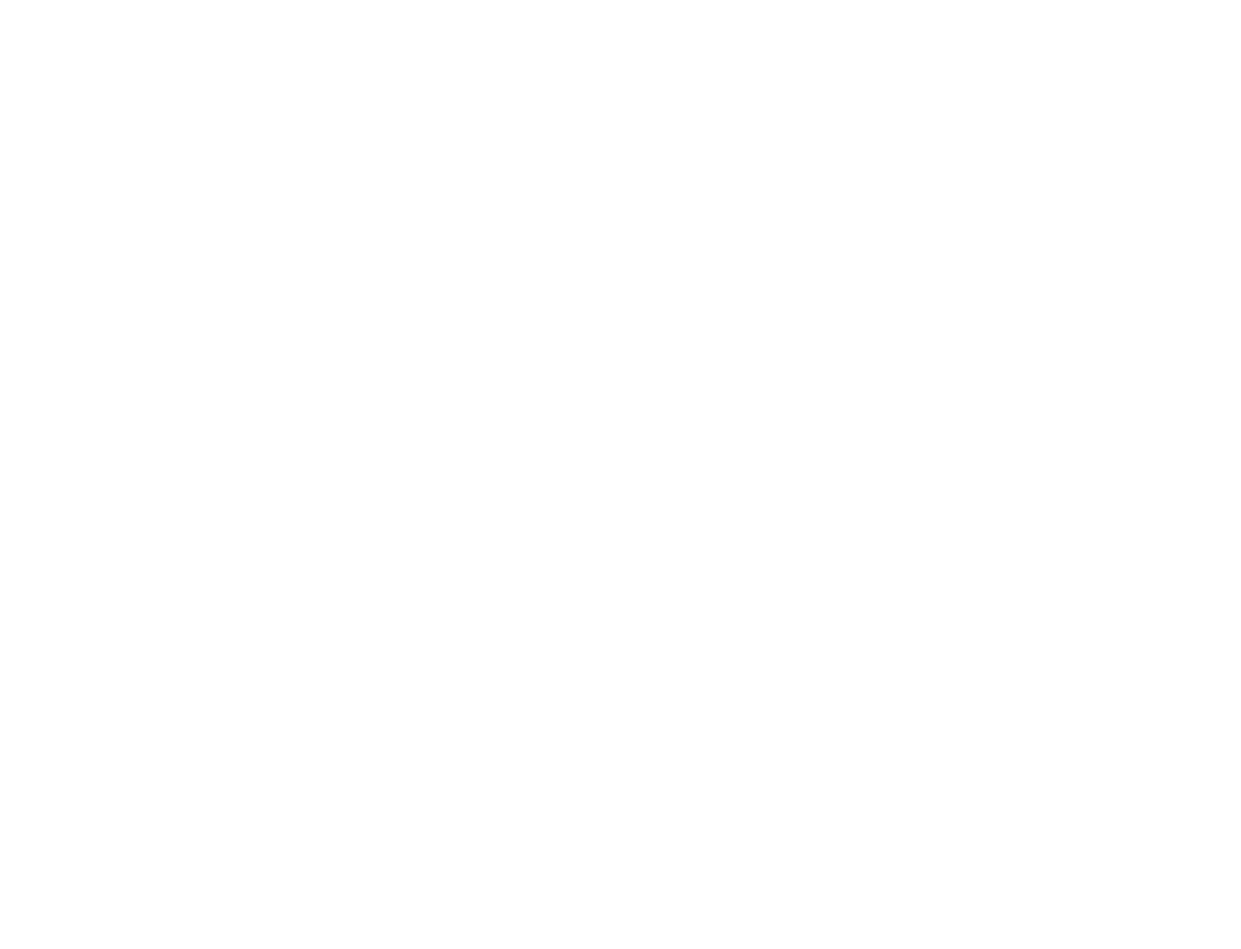
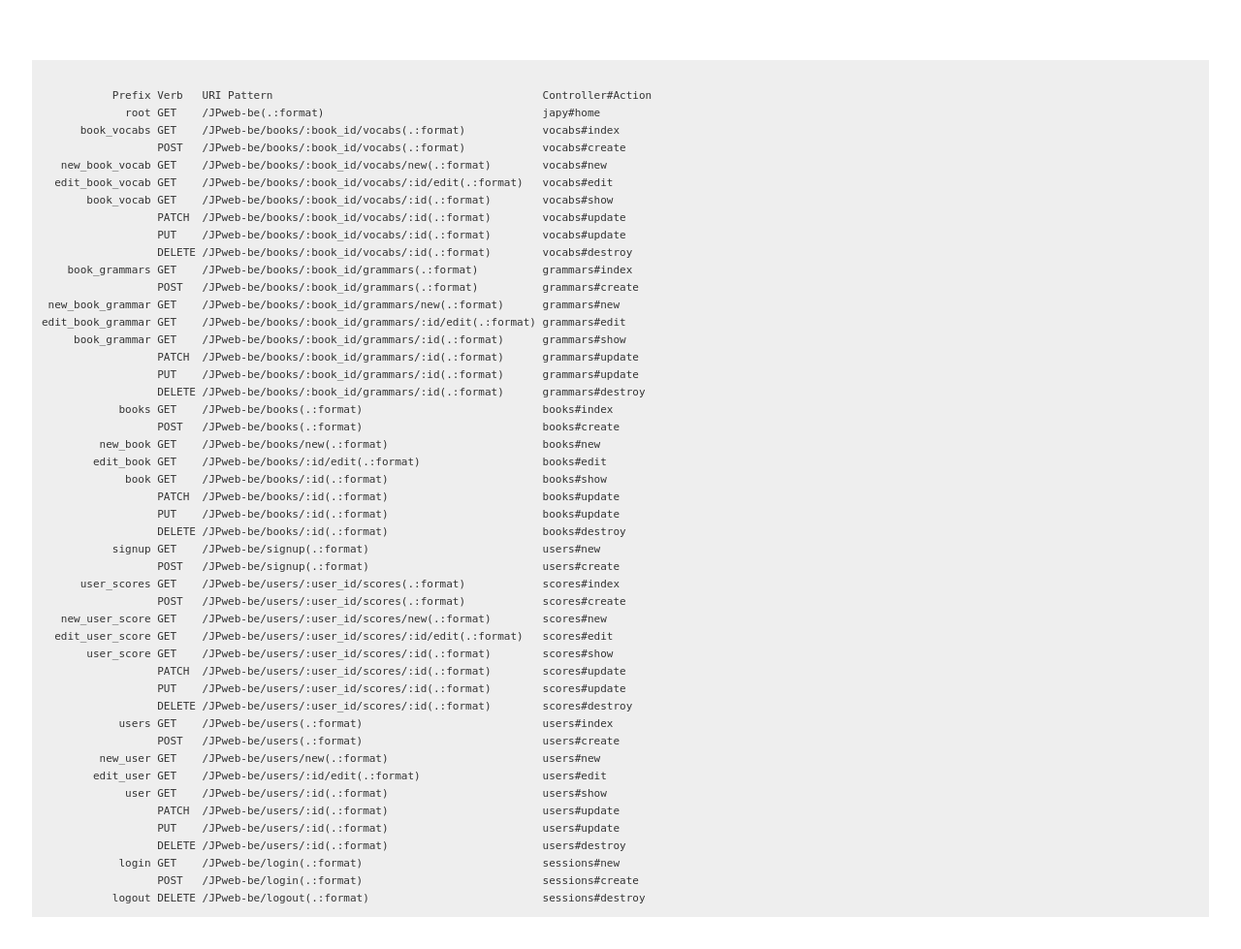
Before and after one commit to nambn/Japy, a Rails app: page /JPweb-be in a window 1280 px wide. Before the commit the page is empty. Shown: the whole page at 97% size. Before the commit the page ends 800 px from the top, so only its background shows below. Run offline with Rails 7, Linux system fonts and the light colour scheme; style sheets or scripts are compiled from the project's sources; parts of the project's set-up code (start-up, migrations or seed data) failed here and were passed over.

Commit message:
Add book controller

```diff
--- /dev/null
+++ b/app/controllers/books_controller.rb
@@ -0,0 +1,6 @@
+class BooksController < ApplicationController
+
+	def index
+		@book = Book.
+	end
+end
--- /dev/null
+++ b/app/helpers/books_helper.rb
@@ -0,0 +1,2 @@
+module BooksHelper
+end
--- a/app/views/japy/home.html.erb
+++ b/app/views/japy/home.html.erb
@@ -0,0 +1,51 @@
+<% provide(:title, 'Home') %>
+
+<pre>
+           Prefix Verb   URI Pattern                                          Controller#Action
+             root GET    /JPweb-be(.:format)                                  japy#home
+      book_vocabs GET    /JPweb-be/books/:book_id/vocabs(.:format)            vocabs#index
+                  POST   /JPweb-be/books/:book_id/vocabs(.:format)            vocabs#create
+   new_book_vocab GET    /JPweb-be/books/:book_id/vocabs/new(.:format)        vocabs#new
+  edit_book_vocab GET    /JPweb-be/books/:book_id/vocabs/:id/edit(.:format)   vocabs#edit
+       book_vocab GET    /JPweb-be/books/:book_id/vocabs/:id(.:format)        vocabs#show
+                  PATCH  /JPweb-be/books/:book_id/vocabs/:id(.:format)        vocabs#update
+                  PUT    /JPweb-be/books/:book_id/vocabs/:id(.:format)        vocabs#update
+                  DELETE /JPweb-be/books/:book_id/vocabs/:id(.:format)        vocabs#destroy
+    book_grammars GET    /JPweb-be/books/:book_id/grammars(.:format)          grammars#index
+                  POST   /JPweb-be/books/:book_id/grammars(.:format)          grammars#create
+ new_book_grammar GET    /JPweb-be/books/:book_id/grammars/new(.:format)      grammars#new
+edit_book_grammar GET    /JPweb-be/books/:book_id/grammars/:id/edit(.:format) grammars#edit
+     book_grammar GET    /JPweb-be/books/:book_id/grammars/:id(.:format)      grammars#show
+                  PATCH  /JPweb-be/books/:book_id/grammars/:id(.:format)      grammars#update
+                  PUT    /JPweb-be/books/:book_id/grammars/:id(.:format)      grammars#update
+                  DELETE /JPweb-be/books/:book_id/grammars/:id(.:format)      grammars#destroy
+            books GET    /JPweb-be/books(.:format)                            books#index
+                  POST   /JPweb-be/books(.:format)                            books#create
+         new_book GET    /JPweb-be/books/new(.:format)                        books#new
+        edit_book GET    /JPweb-be/books/:id/edit(.:format)                   books#edit
+             book GET    /JPweb-be/books/:id(.:format)                        books#show
+                  PATCH  /JPweb-be/books/:id(.:format)                        books#update
+                  PUT    /JPweb-be/books/:id(.:format)                        books#update
+                  DELETE /JPweb-be/books/:id(.:format)                        books#destroy
+           signup GET    /JPweb-be/signup(.:format)                           users#new
+                  POST   /JPweb-be/signup(.:format)                           users#create
+      user_scores GET    /JPweb-be/users/:user_id/scores(.:format)            scores#index
+                  POST   /JPweb-be/users/:user_id/scores(.:format)            scores#create
+   new_user_score GET    /JPweb-be/users/:user_id/scores/new(.:format)        scores#new
+  edit_user_score GET    /JPweb-be/users/:user_id/scores/:id/edit(.:format)   scores#edit
+       user_score GET    /JPweb-be/users/:user_id/scores/:id(.:format)        scores#show
+                  PATCH  /JPweb-be/users/:user_id/scores/:id(.:format)        scores#update
+                  PUT    /JPweb-be/users/:user_id/scores/:id(.:format)        scores#update
+                  DELETE /JPweb-be/users/:user_id/scores/:id(.:format)        scores#destroy
+            users GET    /JPweb-be/users(.:format)                            users#index
+                  POST   /JPweb-be/users(.:format)                            users#create
+         new_user GET    /JPweb-be/users/new(.:format)                        users#new
+        edit_user GET    /JPweb-be/users/:id/edit(.:format)                   users#edit
+             user GET    /JPweb-be/users/:id(.:format)                        users#show
+                  PATCH  /JPweb-be/users/:id(.:format)                        users#update
+                  PUT    /JPweb-be/users/:id(.:format)                        users#update
+                  DELETE /JPweb-be/users/:id(.:format)                        users#destroy
+            login GET    /JPweb-be/login(.:format)                            sessions#new
+                  POST   /JPweb-be/login(.:format)                            sessions#create
+           logout DELETE /JPweb-be/logout(.:format)                           sessions#destroy
+</pre>
--- a/app/views/users/edit.html.erb
+++ b/app/views/users/edit.html.erb
@@ -1,5 +1,6 @@
 <% provide(:title, 'Edit') %>
 <% provide(:button_text, 'Save changes') %>
+<% provide(:action_url, user_path(@user)) %>
 
 <h1>Editing User</h1>
 <%= link_to 'Back', @user %> |
--- a/app/views/users/index.html.erb
+++ b/app/views/users/index.html.erb
@@ -1,8 +1,14 @@
 <% provide(:title, 'All users') %>
 
 <h1>Users</h1>
+<% if logged_in? %>
+<%= link_to 'Profile', current_user %> |
+<%= link_to 'Log out', logout_path, method: :delete %>
+<% else %>
 <%= link_to 'Sign Up', signup_path %> |
 <%= link_to 'Log In', login_path %>
+<% end %>
+
 <br><br>
 
 <table>
--- a/config/routes.rb
+++ b/config/routes.rb
@@ -1,15 +1,13 @@
 Rails.application.routes.draw do
 	scope '/JPweb-be' do
-		root                              'japy#home'
+		root 'japy#home'
 
 		resources :books do
-			resources :vocabs
-			resources :grammars
+			resources :vocabs, :grammars
 		end
 
 		get    '/signup'             ,to: 'users#new'
 		post   '/signup'             ,to: 'users#create'
-		patch  '/users/:id/edit'     ,to: 'users#update'
 		resources :users do
 			resources :scores
 		end
@@ -17,5 +15,9 @@
 		get    '/login'              ,to: 'sessions#new'
 		post   '/login'              ,to: 'sessions#create'
 		delete '/logout'             ,to: 'sessions#destroy'
+
+		namespace :admin do
+			resources :users, :vocabs, :grammars, :books
+		end
 	end
 end
```
Also changed, not shown: app/controllers/users_controller.rb (+8 -1 lines), test/controllers/books_controller_test.rb (added, +7 -0 lines), app/views/users/index.json.jbuilder, 1 other file.
